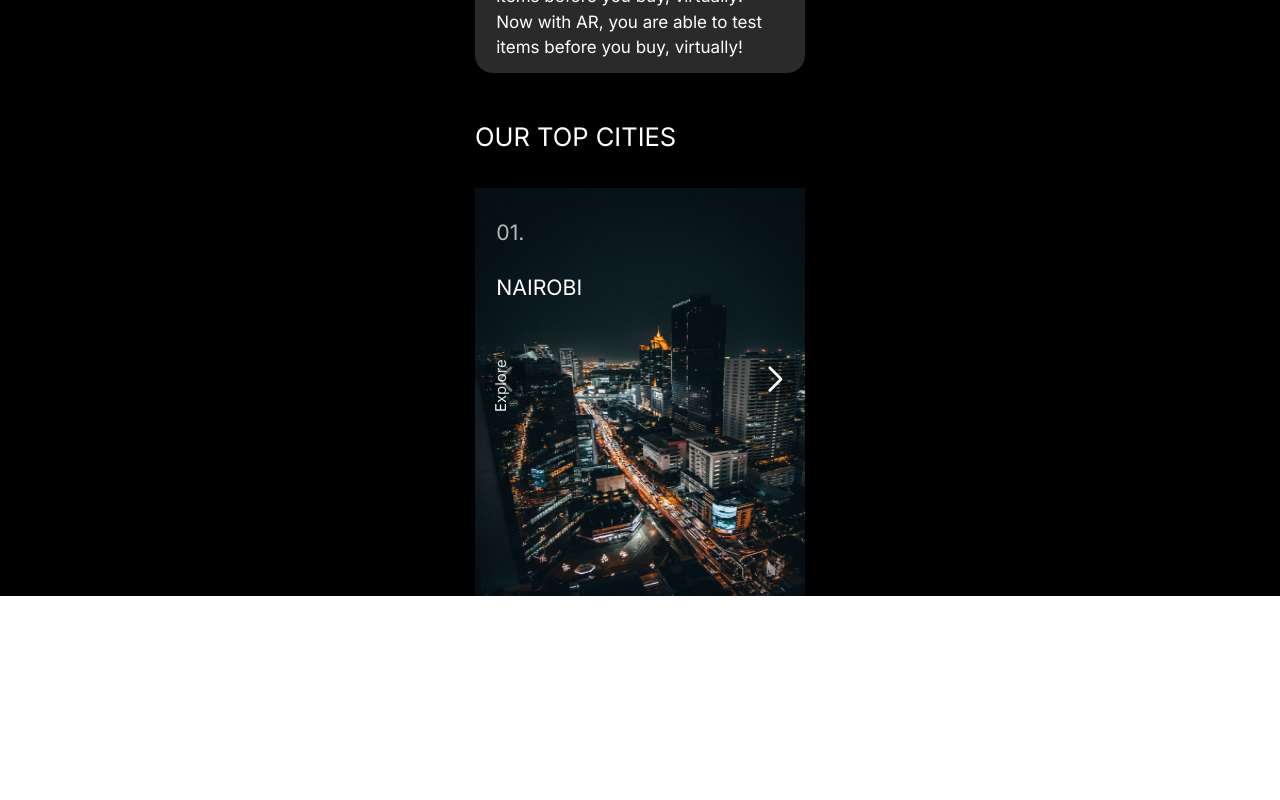
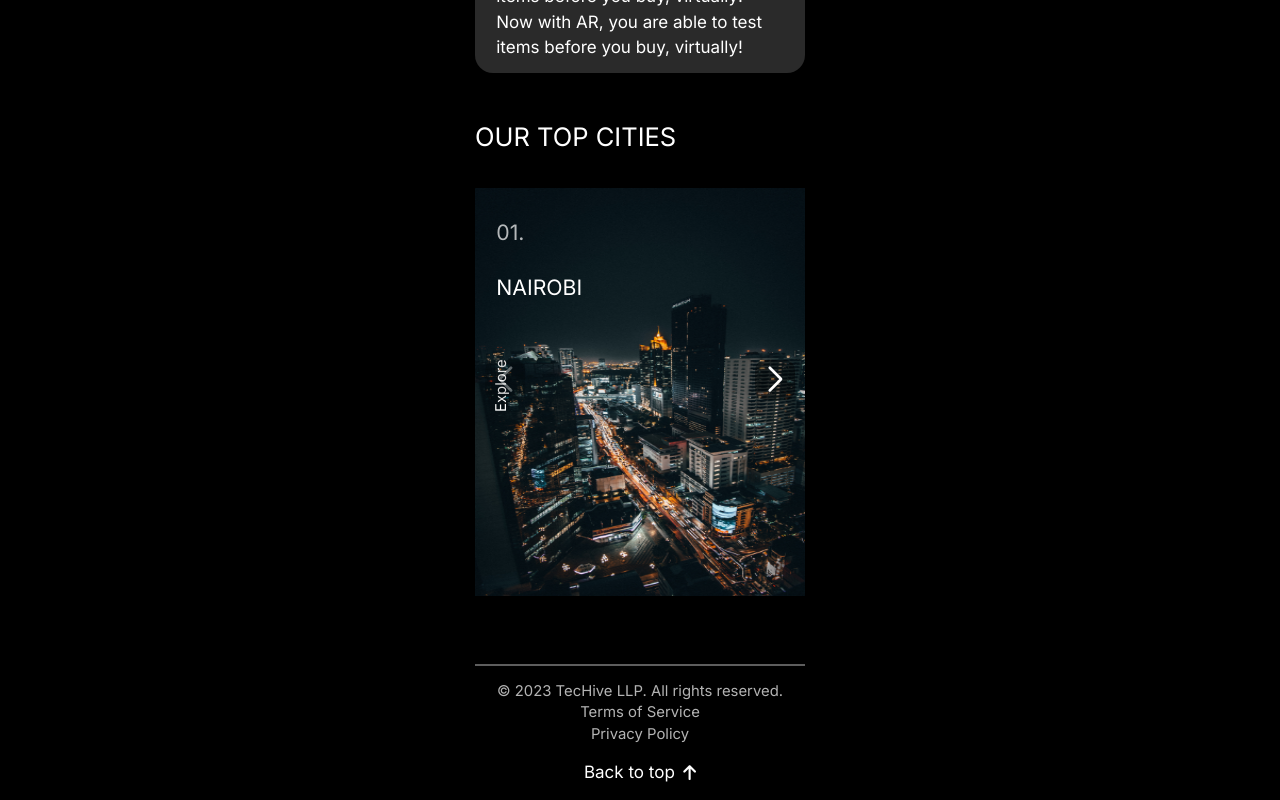
Before and after one commit to Developer-Square/Apartment-Hunting-Site, a React (Vite) app: page / in a window 1280 px wide. Shown: the part 5029-5829 px from the top of the page. Before the commit the page ends 5625 px from the top, so only its background shows below. Built offline with nearby package versions, Linux system fonts and the light colour scheme.

Commit message:
feat: add footer section

```diff
--- /dev/null
+++ b/src/components/Footer.tsx
@@ -0,0 +1,21 @@
+const Footer = () => {
+  return (
+    <div className='mt-16 border-t-2 border-[#5D5D5D]'>
+      <div className='mt-3.5 flex flex-col items-center'>
+        <p className='text-white/[.7] text-sm'>
+          © 2023 TecHive LLP. All rights reserved.
+        </p>
+        <p className='text-white/[.7] text-sm cursor-pointer'>
+          Terms of Service
+        </p>
+        <p className='text-white/[.7] text-sm cursor-pointer'>Privacy Policy</p>
+        <div className='flex items-center my-3.5 cursor-pointer'>
+          <p>Back to top</p>
+          <i className='fa-solid fa-arrow-up ml-2'></i>
+        </div>
+      </div>
+    </div>
+  );
+};
+
+export default Footer;
--- a/src/components/index.ts
+++ b/src/components/index.ts
@@ -4,6 +4,7 @@ import PopularAmenitiesSection from './PopularAmenitiesSection';
 import WhatCanYouDoSection from './WhatCanYouDoSection';
 import ContactUsSection from './ContactUsSection';
 import AdditionalAbilitiesSection from './AdditionalAbilitiesSection';
+import Footer from './Footer';
 
 export {
   Menu,
@@ -12,4 +13,5 @@ export {
   WhatCanYouDoSection,
   ContactUsSection,
   AdditionalAbilitiesSection,
+  Footer,
 };
--- a/src/pages/Home.tsx
+++ b/src/pages/Home.tsx
@@ -4,6 +4,7 @@ import OurTopCitiesSection from '@/components/OurTopCitiesSection';
 import {
   AdditionalAbilitiesSection,
   ContactUsSection,
+  Footer,
   LandingSection,
   PopularAmenitiesSection,
   WhatCanYouDoSection,
@@ -35,6 +36,7 @@ const Home = () => {
           <ContactUsSection />
           <AdditionalAbilitiesSection />
           <OurTopCitiesSection />
+          <Footer />
         </div>
       </div>
     </section>
```
